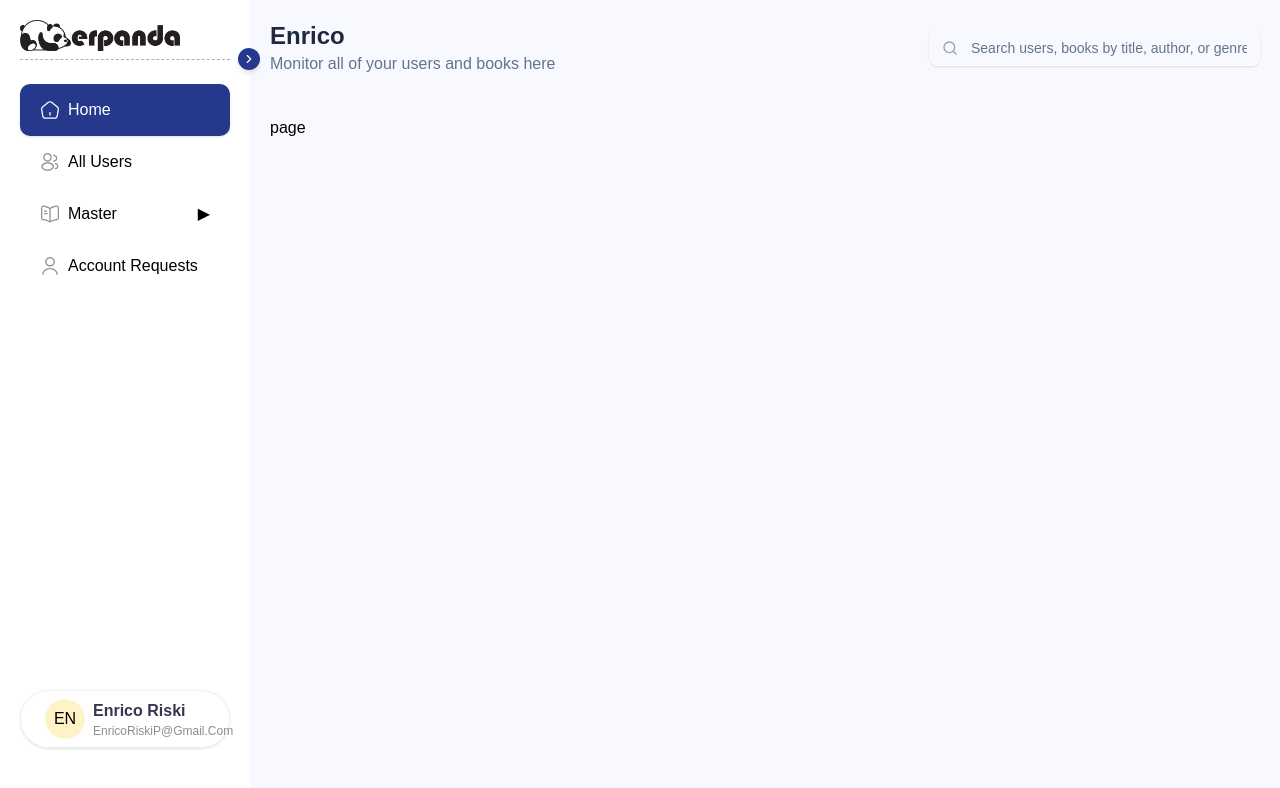
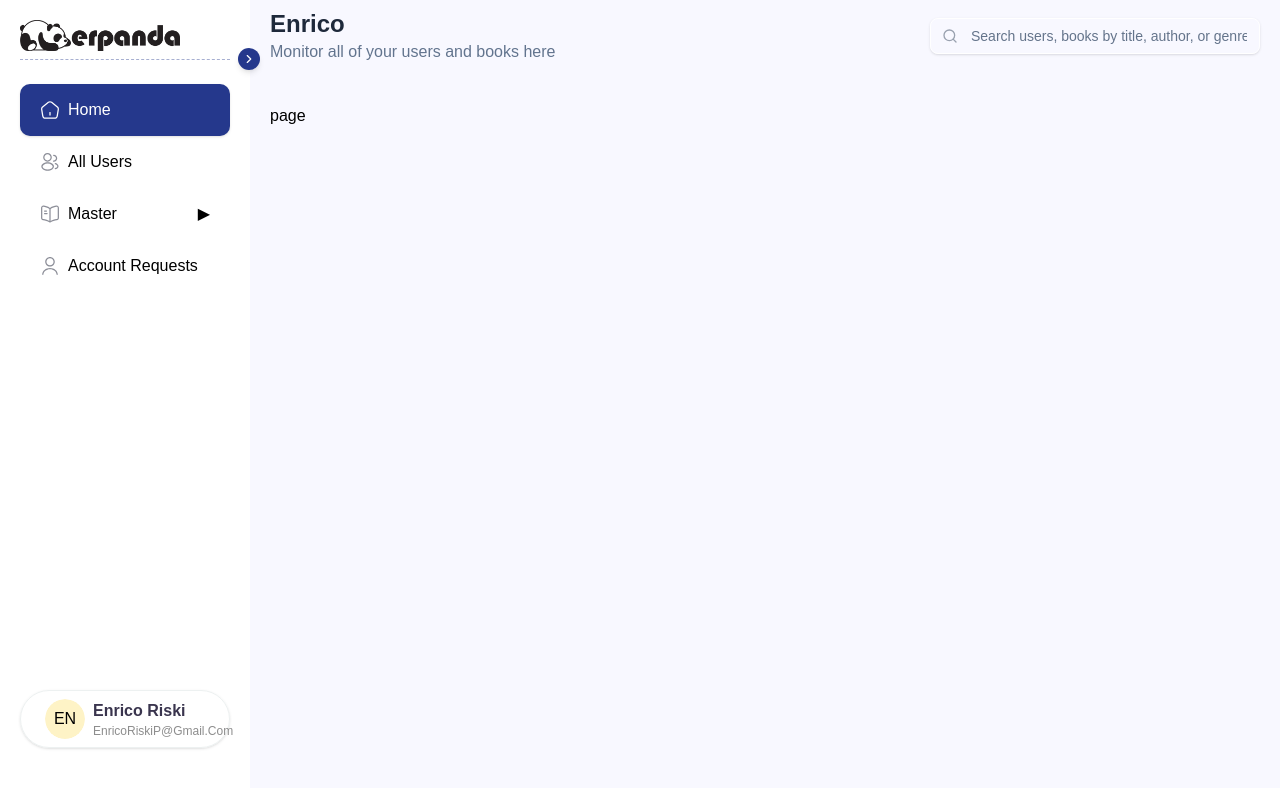
Before and after one commit to EnricoRP/ERPANDA-FRONTEND, a Next.js app: page / in a window 1280 px wide. Shown: the top 788 px of the page. Built offline with nearby package versions, Linux system fonts and the light colour scheme; a web font is replaced by a local one.

Commit message:
konfigurasi padding content

```diff
--- a/src/app/(admin)/layout.tsx
+++ b/src/app/(admin)/layout.tsx
@@ -7,7 +7,7 @@ const layout = async ({ children }: { children: ReactNode }) => {
   return (
     <main className="flex min-h-screen w-full flex-row">
       <Sidebar />
-      <div className="flex w-[calc(100%-264px)] flex-1 flex-col bg-light-300 p-5 max-md:p-2">
+      <div className="flex w-[calc(100%-264px)] flex-1 flex-col bg-light-300 px-5 py-2 max-md:p-2">
         <Header />
         {children}
       </div>
```
